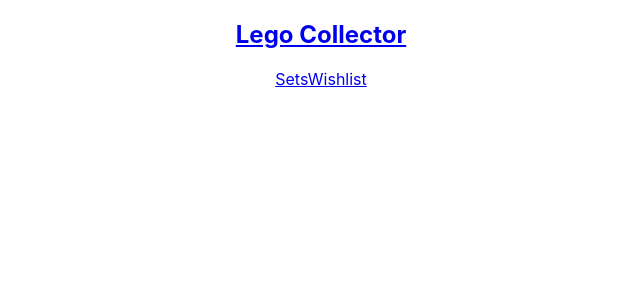
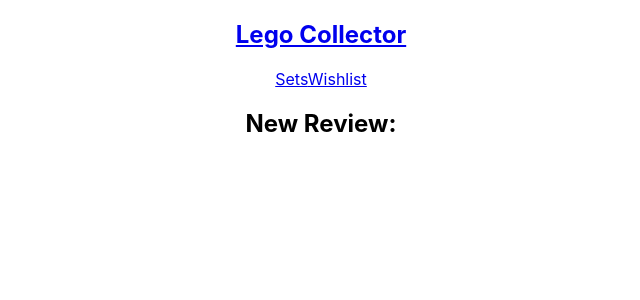
Before and after one commit to gunnarsikorski/legolife, a React (Create React App) app: page /new_review/1 in a window 1280 px wide. Shown: the top 300 px of the page, without its empty margins (319-959 px from the left). Built offline with nearby package versions, Linux system fonts and the light colour scheme.

Commit message:
Added material UI loader, currently adding new review page

```diff
--- a/src/App.js
+++ b/src/App.js
@@ -5,6 +5,7 @@
 import Home from './Components/Home'
 import './App.css';
 import Wishlist from './Components/Wishlist';
+import Review from './Components/Review';
 
 
 function App() {
@@ -16,6 +17,7 @@
         <Route path='/' exact component={Home}/>
         <Route path='/sets' component={AllSets}/>
         <Route path='/wishlist' component={Wishlist}/>
+        <Route path='/new_review/:id' component={Review}/>
 
       </main>
 
--- a/src/Components/AllSets.js
+++ b/src/Components/AllSets.js
@@ -1,4 +1,7 @@
 import React, { useState, useEffect } from 'react';
+import { Link } from 'react-router-dom';
+import { CircularProgress } from '@material-ui/core';
+// import Review from './Review'
 // import localStorage from 'local-storage';
 // import clsx from 'clsx';
 // import Card from '@material-ui/core/Card';
@@ -41,7 +44,7 @@
         .catch((error) => console.log(error))
 
 	if (!legos) {
-		return <p>Loading...</p>;
+		return <CircularProgress />;
     }
 
     const handleClick = (index) => {
@@ -58,11 +61,10 @@
 					<h2>{lego.name}</h2>
 					<p>
 						Set Number: {lego.set_number} | Pieces: {lego.piece_count} | Source:{' '}
-						{lego.source} | Release Year: {lego.release_year} | Includes:{' '}
+						{lego.source} | Release Year: {lego.release_year} | Minifigures:{' '}
 						{lego.minifigures}
 					</p>
 					<img src={lego.image_url} alt='lego' />
-					<button onClick={() => handleClick(index)}>Add to Wishlist</button>
 					<p>
 						{lego.reviews.map((review) => (
 							<div>
@@ -72,6 +74,10 @@
 								</p>
 							</div>
 						))}
+						<Link to={`/new_review/${lego.id}`} key={lego.id}>
+							<button>Add Review</button>
+						</Link>
+						<button onClick={() => handleClick(index)}>Add to Wishlist</button>
 					</p>
 				</div>
 			))}
--- /dev/null
+++ b/src/Components/Review.js
@@ -0,0 +1,13 @@
+import React from 'react';
+
+const Review = () => {
+
+    return (
+			<div>
+				<h2>New Review:</h2>
+
+			</div>
+		);
+};
+
+export default Review;
--- a/src/Components/Wishlist.js
+++ b/src/Components/Wishlist.js
@@ -1,4 +1,5 @@
 import React, { useEffect, useState } from 'react';
+import { CircularProgress } from '@material-ui/core';
 
 const Wishlist = () => {
      const [legos, setLegos] = useState('');
@@ -15,7 +16,7 @@
 			}, []);
 
 			if (!legos) {
-				return <p>Loading...</p>;
+				return <CircularProgress/>;
 			}
 
     const handleClick = (index) => {
```
Also changed, not shown: 1 other file (tests, documents, lock files or other folders).
